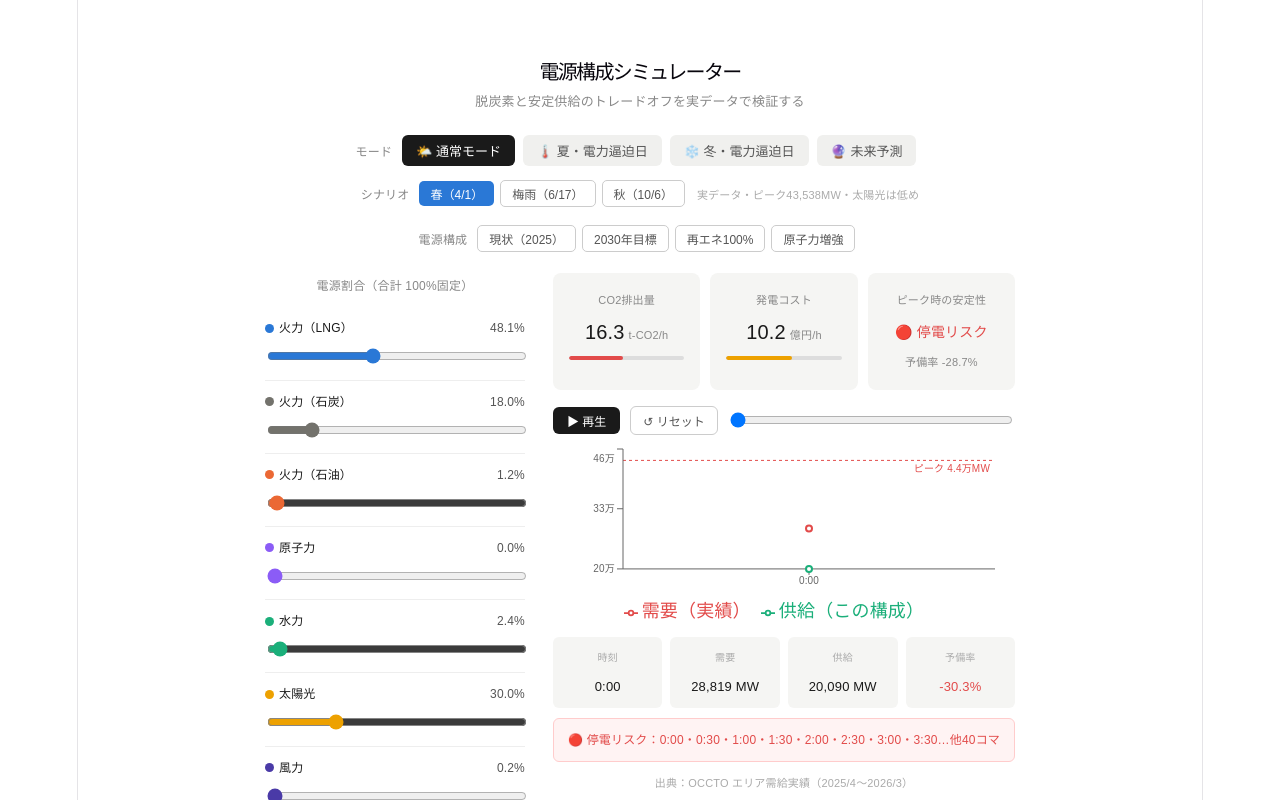
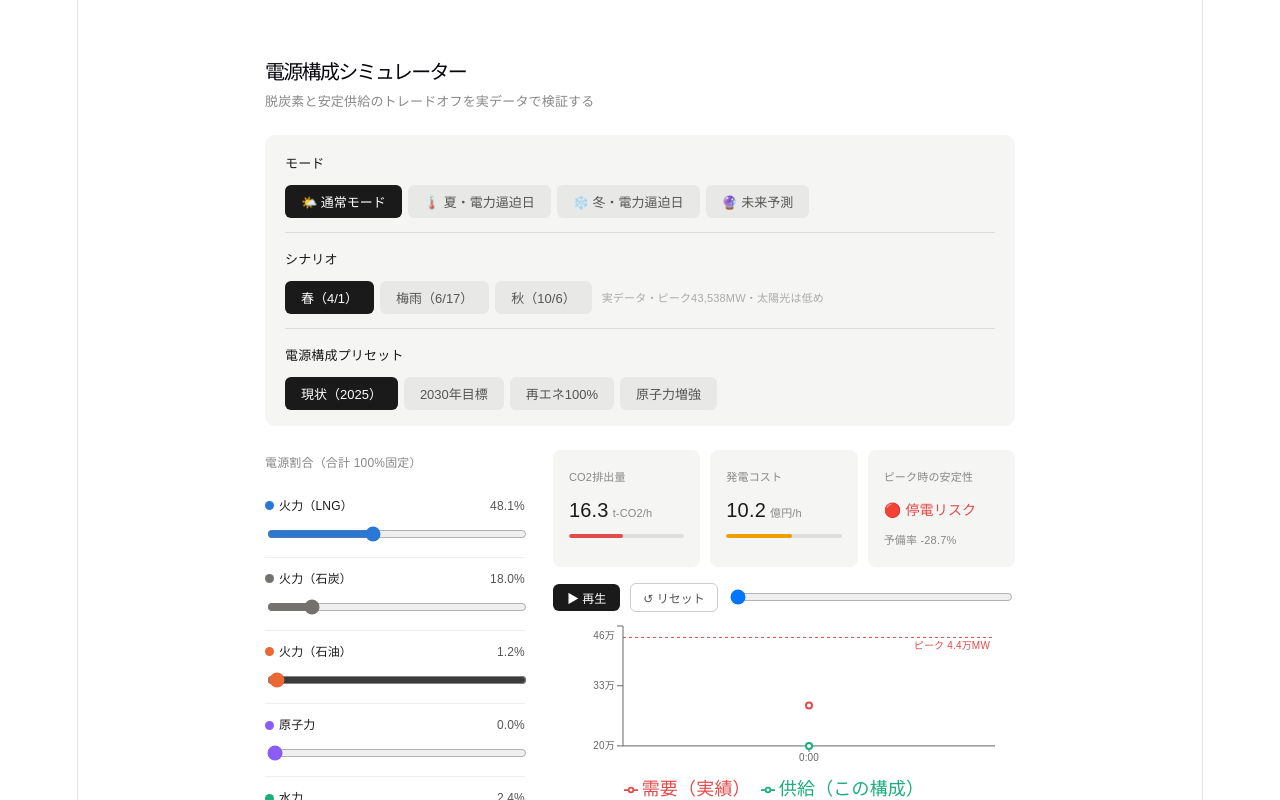
Before and after one commit to Nishiyama1204/Watt-if, a React (Vite) app in the folder energy-simulator/: page / in a window 1280 px wide. Shown: the top 800 px of the page. Built offline with nearby package versions, Linux system fonts and the light colour scheme.

Commit message:
上部ボタンを見やすくなるように変更

```diff
--- a/energy-simulator/src/App.css
+++ b/energy-simulator/src/App.css
@@ -61,7 +61,7 @@
   flex-direction: column;
   gap: 25px;
   place-content: center;
-  place-items: center;
+  place-items: start;
   flex-grow: 1;
 
   @media (max-width: 1024px) {
--- a/energy-simulator/src/App.jsx
+++ b/energy-simulator/src/App.jsx
@@ -496,12 +496,15 @@ export default function App() {
     setMix(newMix);
   }
 
+  const [activePreset, setActivePreset] = useState("current");
+
   function applyPreset(name) {
     const p = PRESETS[name];
     const sum = Object.values(p).reduce((a,b)=>a+b,0);
     const normalized = {};
     SOURCES.forEach(s => { normalized[s.key] = (p[s.key] / sum) * 100; });
     setMix(normalized);
+    setActivePreset(name);
     setPlaying(false);
     setFrameIdx(0);
   }
@@ -526,7 +529,7 @@ export default function App() {
   };
 
   return (
-    <div style={{ padding:"1.5rem", fontFamily:"sans-serif", maxWidth:860,margin: "0 auto", color:"#1a1a1a" }}>
+    <div style={{ padding:"1.5rem", fontFamily:"sans-serif", maxWidth:860, margin:"0 auto", color:"#1a1a1a" }}>
 
       {/* タイトル */}
       <h1 style={{ fontSize:20, fontWeight:500, marginBottom:4 }}>電源構成シミュレーター</h1>
@@ -534,47 +537,69 @@ export default function App() {
         脱炭素と安定供給のトレードオフを実データで検証する
       </p>
 
-      {/* ① モード選択 */}
+      {/* 選択パネル */}
+      <div style={{ background:"#f5f5f3", borderRadius:10, padding:"16px 20px", marginBottom:24 }}>
+
+        {/* ① モード */}
         <div style={{ marginBottom:14 }}>
-        <span style={{ fontSize:12, color:"#888", marginRight:10 }}>モード</span>
+          <div style={{ fontSize:13, color:"#1a1a1a", fontWeight:400, marginBottom:8 }}>モード</div>
+          <div style={{ display:"flex", gap:6, flexWrap:"wrap" }}>
             {Object.entries(MODES).map(([k, v]) => (
-          <button key={k} onClick={() => handleMode(k)}
-            style={{ ...S.tag(mode===k), marginRight:8 }}>{v.label}</button>
+              <button key={k} onClick={() => handleMode(k)} style={{
+                padding:"7px 16px", fontSize:13, borderRadius:6, cursor:"pointer", border:"none",
+                background: mode===k ? "#1a1a1a" : "#e8e8e6",
+                color: mode===k ? "#fff" : "#555",
+                fontWeight: mode===k ? 500 : 400,
+              }}>{v.label}</button>
             ))}
           </div>
+        </div>
 
-      {/* ② シナリオ選択（未来予測モード以外） */}
+        {/* ② シナリオ（未来予測以外） */}
         {mode !== "predict" && (
-        <div style={{ marginBottom:14 }}>
-          <span style={{ fontSize:12, color:"#888", marginRight:10 }}>シナリオ</span>
+          <div style={{ marginBottom:14, paddingTop:14, borderTop:"0.5px solid #ddd" }}>
+            <div style={{ fontSize:13, color:"#1a1a1a", fontWeight:400, marginBottom:8 }}>シナリオ</div>
+            <div style={{ display:"flex", gap:6, flexWrap:"wrap", alignItems:"center" }}>
               {SCENARIO_OPTIONS[mode].map(sc => (
-            <button key={sc.key} onClick={() => { setScenario(sc.key); setPlaying(false); setFrameIdx(0); }}
-              style={{ ...S.smallTag(scenarioKey===sc.key), marginRight:6, marginBottom:4 }}>
-              {sc.label}
-            </button>
+                <button key={sc.key}
+                  onClick={() => { setScenario(sc.key); setPlaying(false); setFrameIdx(0); }}
+                  style={{
+                    padding:"7px 16px", fontSize:13, borderRadius:6, cursor:"pointer", border:"none",
+                    background: scenarioKey===sc.key ? "#1a1a1a" : "#e8e8e6",
+                    color: scenarioKey===sc.key ? "#fff" : "#555",
+                    fontWeight: scenarioKey===sc.key ? 500 : 400,
+                  }}>{sc.label}</button>
               ))}
-          <span style={{ fontSize:11, color:"#aaa", marginLeft:6 }}>
+              <span style={{ fontSize:11, color:"#aaa", marginLeft:4 }}>
                 {SCENARIO_OPTIONS[mode].find(s=>s.key===scenarioKey)?.note}
               </span>
             </div>
+          </div>
         )}
 
-      {/* ③ プリセット */}
-      <div style={{ marginBottom:14 }}>
-        <span style={{ fontSize:12, color:"#888", marginRight:10 }}>電源構成</span>
+        {/* ③ 電源構成プリセット */}
+        <div style={{ paddingTop:14, borderTop:"0.5px solid #ddd" }}>
+          <div style={{ fontSize:13, color:"#1a1a1a", fontWeight:400, marginBottom:8 }}>電源構成プリセット</div>
+          <div style={{ display:"flex", gap:6, flexWrap:"wrap" }}>
             {[
               {key:"current",    label:"現状（2025）"},
               {key:"target2030", label:"2030年目標"},
               {key:"renew100",   label:"再エネ100%"},
               {key:"nuclear",    label:"原子力増強"},
             ].map(p => (
-          <button key={p.key} onClick={() => applyPreset(p.key)}
-            style={{ ...S.smallTag(false), marginRight:6 }}>{p.label}</button>
+              <button key={p.key} onClick={() => applyPreset(p.key)} style={{
+                padding:"7px 16px", fontSize:13, borderRadius:6, cursor:"pointer", border:"none",
+                background: activePreset===p.key ? "#1a1a1a" : "#e8e8e6",
+                color: activePreset===p.key ? "#fff" : "#555",
+                fontWeight: activePreset===p.key ? 500 : 400,
+              }}>{p.label}</button>
             ))}
           </div>
+        </div>
 
-      {/* ④ プリセット後のスペーサー */}
-      <div style={{ marginBottom:20 }} />
+      </div>
+
+      {/* スペーサー削除済み */}
 
       {/* メインエリア：スライダー + コンテンツ */}
       <div style={{ display:"flex", gap:28 }}>
@@ -600,6 +625,7 @@ export default function App() {
               </div>
             );
           })}
+          <div style={{ fontSize:11, color:"#aaa", paddingTop:8, textAlign:"right" }}>合計 100%（自動調整）</div>
         </div>
 
         {/* コンテンツエリア */}
--- a/energy-simulator/src/index.css
+++ b/energy-simulator/src/index.css
@@ -58,7 +58,7 @@ body {
   width: 1126px;
   max-width: 100%;
   margin: 0 auto;
-  text-align: center;
+  text-align: left;
   border-inline: 1px solid var(--border);
   min-height: 100svh;
   display: flex;
```
Lines whose indentation alone changed are shown as unchanged.
